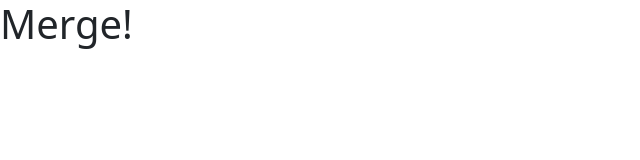
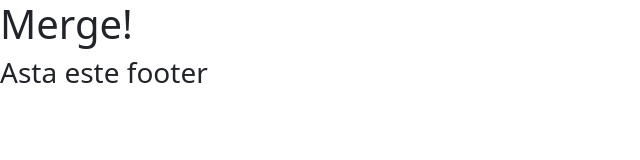
Before and after one commit to MacesStefan/Website-Design-Interior, a plain HTML site: page index.html in a window 1280 px wide. Shown: the whole page, without its empty margins (0-640 px from the left). Drawn offline with nearby package versions, Linux system fonts and the light colour scheme.

Commit message:
Add footer

```diff
--- a/index.html
+++ b/index.html
@@ -15,6 +15,9 @@
   </head>
   <body>
     <h1>Merge!</h1>
+    <footer>
+      <h3>Asta este footer</h3>
+    </footer>
     <script
       src="https://cdn.jsdelivr.net/npm/bootstrap@5.0.2/dist/js/bootstrap.bundle.min.js"
       integrity="sha384-MrcW6ZMFYlzcLA8Nl+NtUVF0sA7MsXsP1UyJoMp4YLEuNSfAP+JcXn/tWtIaxVXM"
```
